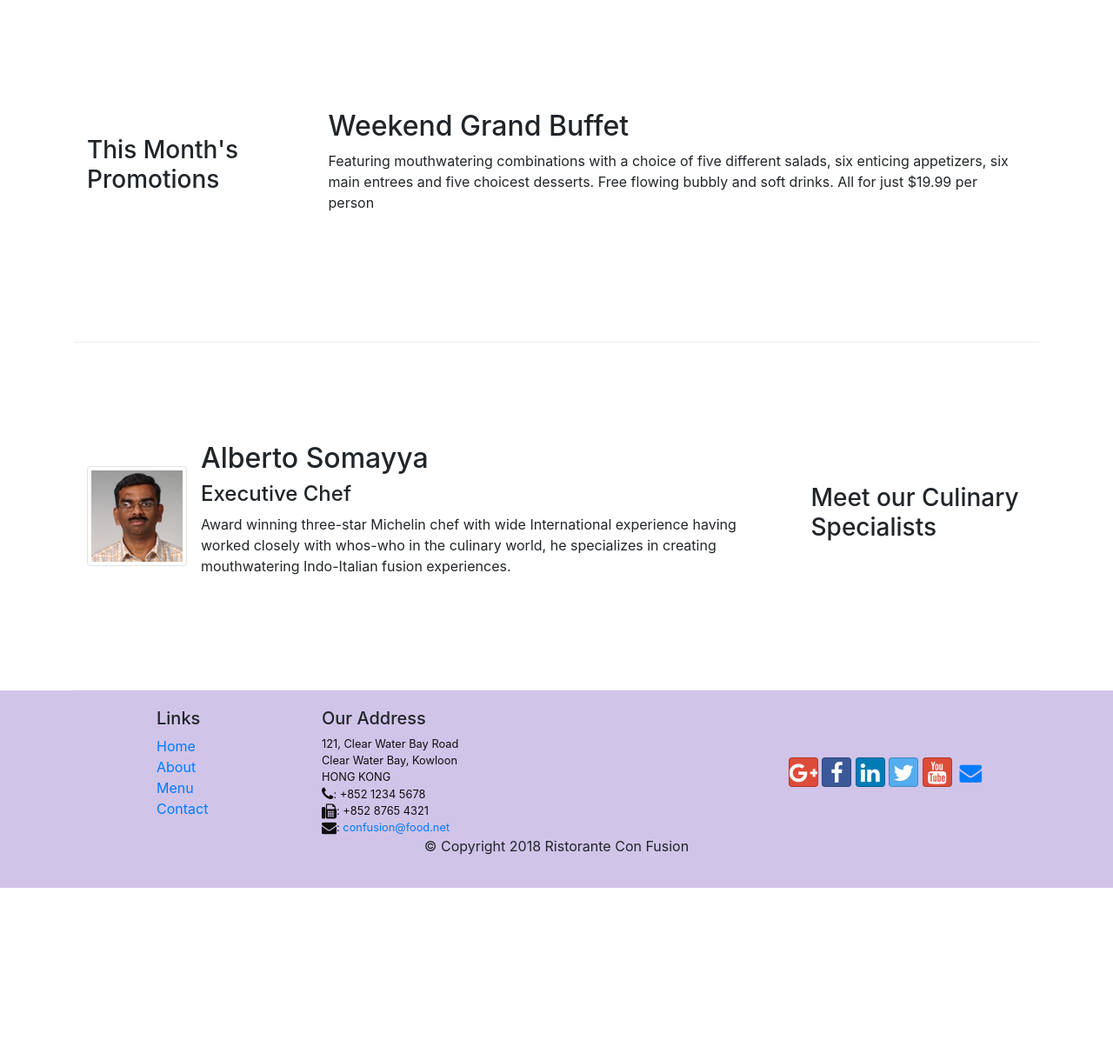
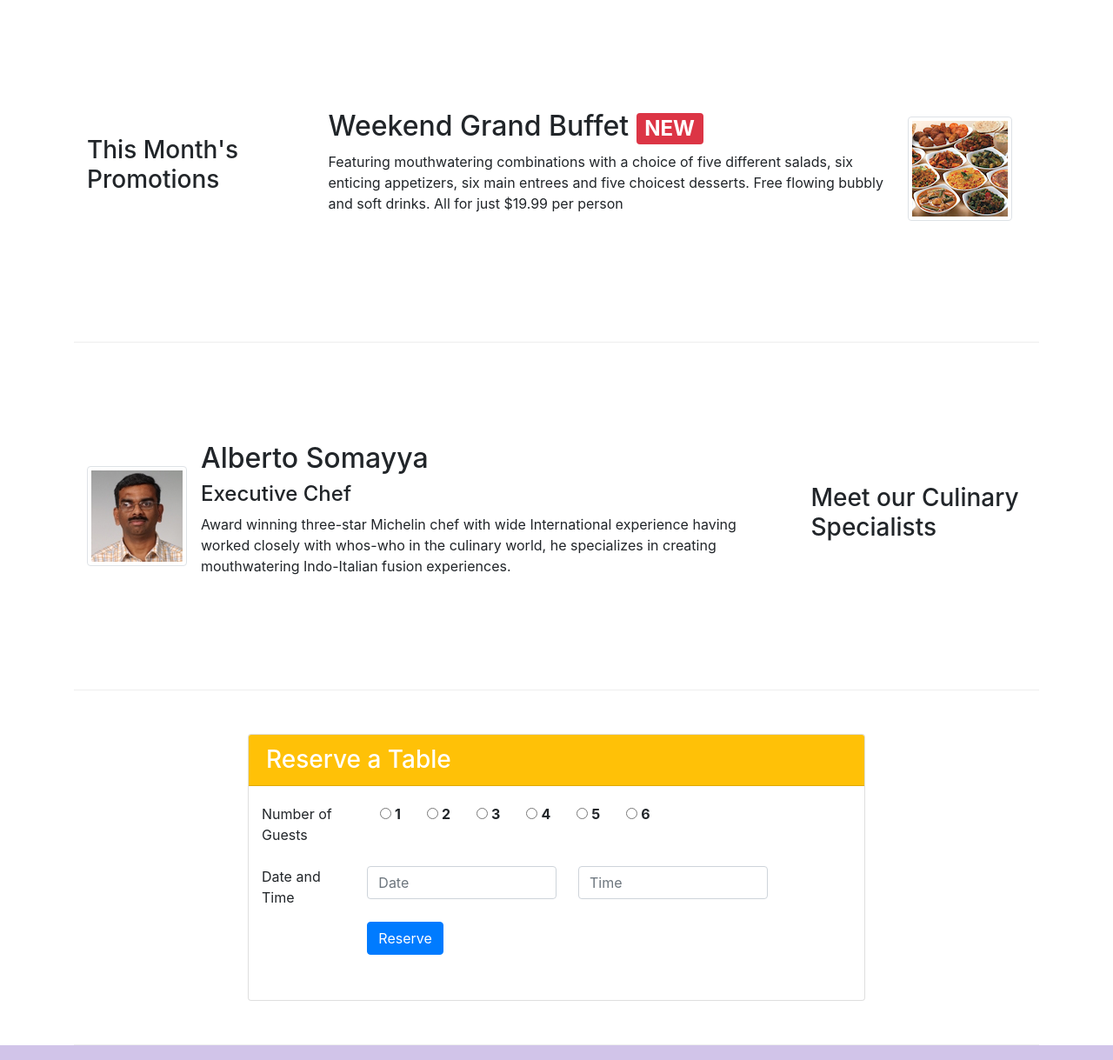
Before and after one commit to Adarsh-Vemali/Bootstrap-4, a website: page index.html in a window 1280 px wide. Shown: the part 740-1959 px from the top of the page at 87% size. Before the commit the page ends 1761 px from the top, so only its background shows below. Drawn offline with nearby package versions, Linux system fonts and the light colour scheme.

Commit message:
Assignment 2

```diff
--- a/CSS/styles.css
+++ b/CSS/styles.css
@@ -37,3 +37,8 @@ body{
 .navbar-dark{
   background-color: #512DA8;
 }
+
+.card-cont{
+  padding: 0px 0px 0px 25px;
+
+}
--- a/index.html
+++ b/index.html
@@ -13,6 +13,7 @@
   <link rel="stylesheet" href="node_modules/bootstrap-social/bootstrap-social.css">
   <link rel="stylesheet" href="css/styles.css">
     <title>Ristorante Con Fusion</title>
+
 </head>
 
 <body>
@@ -43,8 +44,12 @@
                   <div class="col-12 col-sm align self-center">
                     <img src="img/logo.png" class="img-fluid">
                   </div>
+                  <div class="col-xs-8 col-sm-2" style="margin-top: 50px;">
+                          <a href="#card-bottom" class="btn btn-block btn-warning"><strong>Reserve Table</strong></a>
+                  </div>
             </div>
         </div>
+
     </header>
 
     <div class="container">
@@ -57,7 +62,7 @@
                   <img class="d-flex mr-3 img-thumbnail align-self-center"
                           src="img/uthappizza.png" alt="Uthappizza">
                   <div class="media-body">
-                      <h2 class="mt-0">Uthappizza <span class="badge badge-danger">HOT</span><span class="badge badge-pill badge-secondary"> $4.99</span></h2>
+                      <h2 class="mt-0">Uthappizza <span class="badge badge-danger">HOT</span> <span class="badge badge-pill badge-secondary"> $4.99</span></h2>
                       <p class="d-none d-sm-block">A unique combination of Indian Uthappam (pancake) and
                           Italian pizza, topped with Cerignola olives, ripe vine
                           cherry tomatoes, Vidalia onion, Guntur chillies and
@@ -66,16 +71,20 @@
               </div>
             </div>
         </div>
-
-
         <div class="row row-content align-items-center">
-            <div class="col-12 col-sm-4 col-md-3">
+            <div class="col-12 col-sm-4 order-sm-first col-md-3">
                 <h3>This Month's Promotions</h3>
             </div>
-            <div class="col col-sm col-md">
-                <h2>Weekend Grand Buffet</h2>
-                <p>Featuring mouthwatering combinations with a choice of five different salads, six enticing appetizers, six main entrees and five choicest desserts. Free flowing bubbly and soft drinks. All for just $19.99 per person </p>
-            </div>
+            <div class='col col-sm order-sm-last col-md'>
+                <div class="media">
+                  <div class="media-body">
+                    <h2 class="mt-0">Weekend Grand Buffet <span class="badge badge-danger">NEW</span></h2>
+                    <p class="d-none d-sm-block">Featuring mouthwatering combinations with a choice of five different salads, six enticing appetizers, six main entrees and five choicest desserts. Free flowing bubbly and soft drinks. All for just $19.99 per person </p>
+                  </div>
+                  <img class="d-flex mr-3 img-thumbnail align-self-center"
+                    src="img/buffet.png" alt="Buffet">
+                </div>
+                </div>
         </div>
 
         <div class="row row-content align-items-center">
@@ -95,6 +104,47 @@
                 </div>
         </div>
     </div>
+
+    <div class="container" id="card-bottom">
+        <div class="row row-content">
+          <div class="col-12 offset-sm-2 col-sm-8">
+            <div class="card">
+              <h3 class="card-header bg-warning text-white" padding=20px>Reserve a Table</h3>
+              <div class="card-body">
+                <dl class="row">
+                  <form>
+                      <div class="form-group row">
+                          <label for="n_guests" class="col-sm-2 control-label card-cont">Number of Guests</label>
+                        <div class="radio col-sm-10" >
+                         <label class="card-cont"><input type="radio" name="guests" value=1 aria-label="..."><strong> 1</strong></label>
+                         <label class="card-cont"><input type="radio" name="guests" value=2> <strong> 2</strong></label>
+                         <label class="card-cont"><input type="radio" name="guests" value=3> <strong> 3</strong></label>
+                         <label class="card-cont"><input type="radio" name="guests" value=4> <strong> 4</strong></label>
+                         <label class="card-cont"><input type="radio" name="guests" value=5> <strong> 5</strong></label>
+                         <label class="card-cont"><input type="radio" name="guests" value=6> <strong> 6</strong></label>
+                       </div>
+                      </div>
+                      <div class="form-group row">
+                          <label for="datetime" class="col-12 col-md-2 col-form-label card-cont">Date and Time</label>
+                          <div class="col-10 col-md-4 card-cont">
+                              <input type="text" class="form-control" id="date" name="date" placeholder="Date">
+                          </div>
+                          <div class="col-10 col-md-4 card-cont">
+                              <input type="text" class="form-control" id="time" name="time" placeholder="Time">
+                          </div>
+                      </div>
+                      <div class="form-group row">
+                          <div class="offset-md-2 col-md-10 card-cont">
+                            <button type="submit" class="btn btn-primary">Reserve</button>
+                          </div>
+                      </div>
+                  </form>
+                </dl>
+              </div>
+            </div>
+          </div>
+        </div>
+      </div>
 
     <footer class="footer">
         <div class="container">
```
